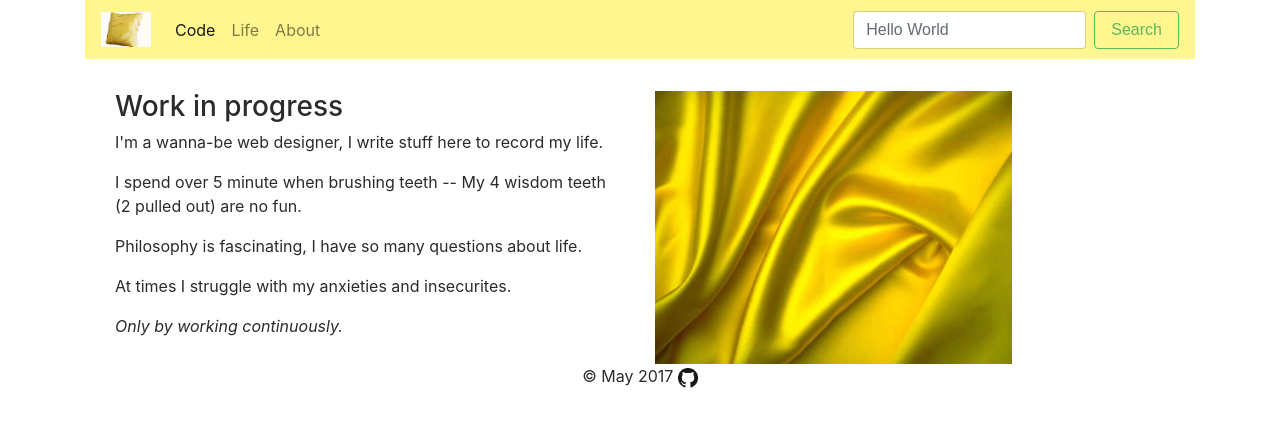
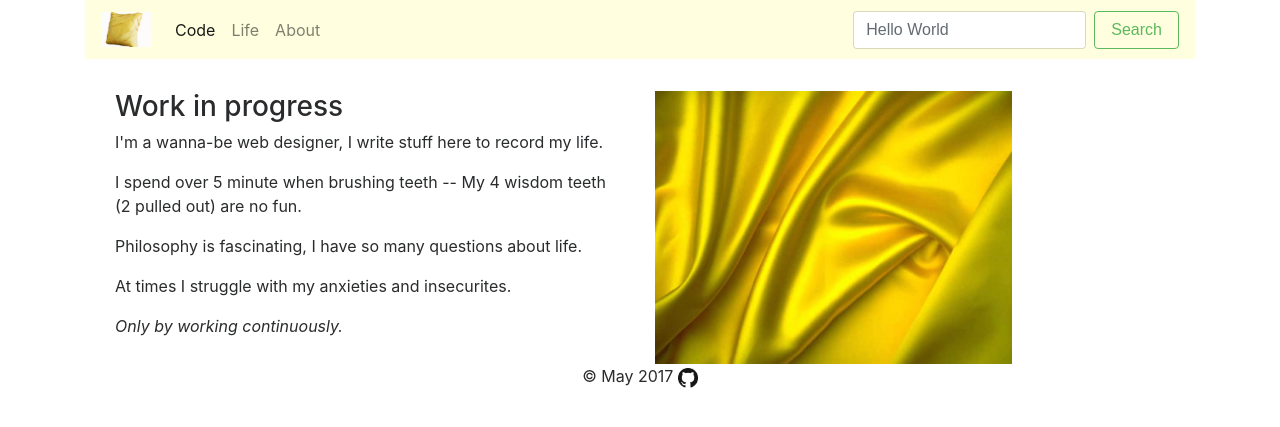
Before and after one commit to yinkouya/yinkouya.github.io, a Jekyll site: the page built from about.html, in a window 1280 px wide. Shown: the top 427 px of the page. Built offline with Jekyll 4.4.1, drawn with Linux system fonts in a browser that asks for light colours; nearby versions of some CDN libraries.

Commit message:
Update default.html

```diff
--- a/_layouts/default.html
+++ b/_layouts/default.html
@@ -15,7 +15,7 @@
     <body>
       <div class="container">
         <div class="nav-container">
-              <nav class="navbar navbar-toggleable-md navbar-light" style="background-color: #FFF68F;">
+              <nav class="navbar navbar-toggleable-md navbar-light" style="background-color: #FFFFE0;">
                   <button class="navbar-toggler navbar-toggler-right" type="button" data-toggle="collapse" data-target="#navbarSupportedContent" aria-controls="navbarSupportedContent" aria-expanded="false" aria-label="Toggle navigation">
                     <span class="navbar-toggler-icon"></span>
                   </button>
```
